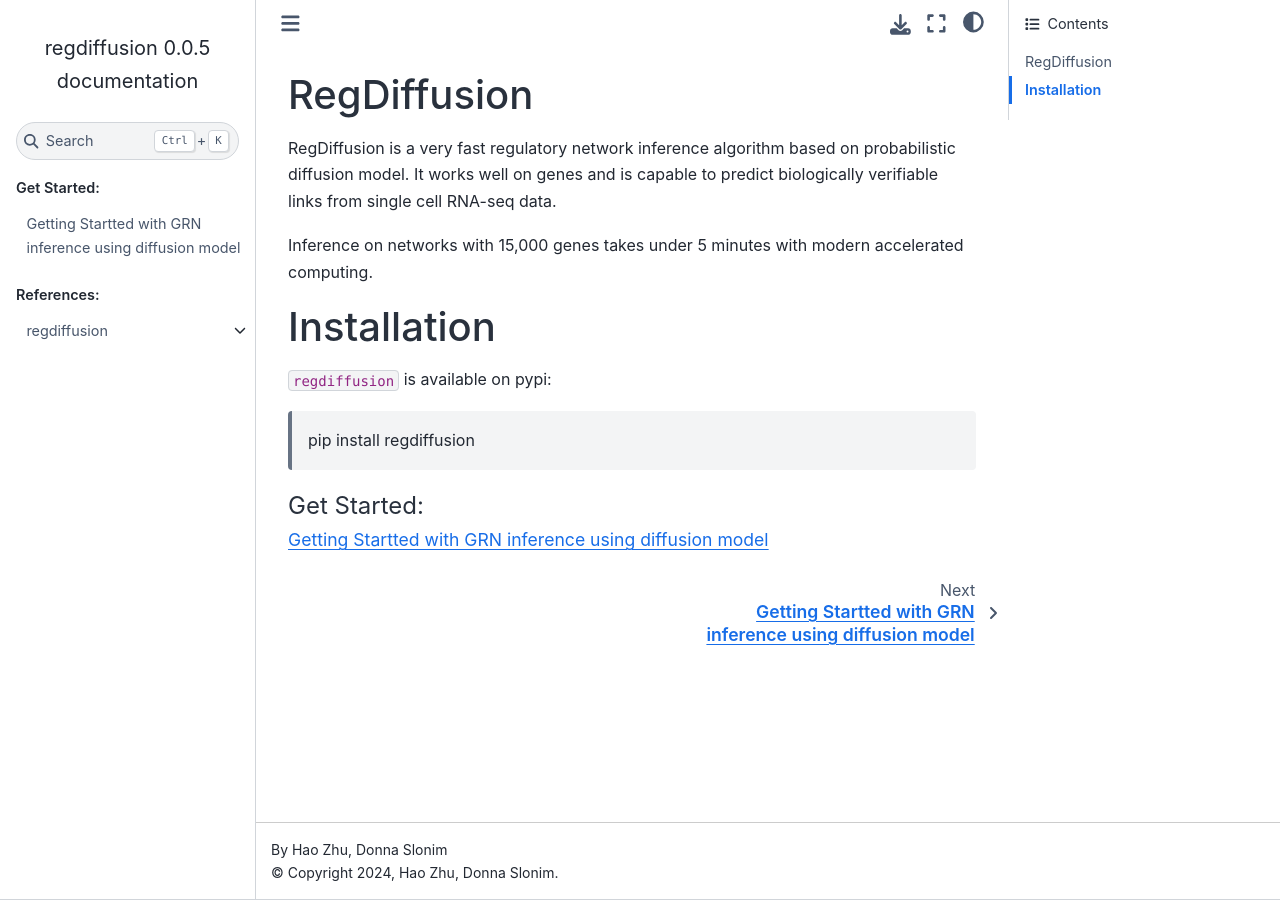
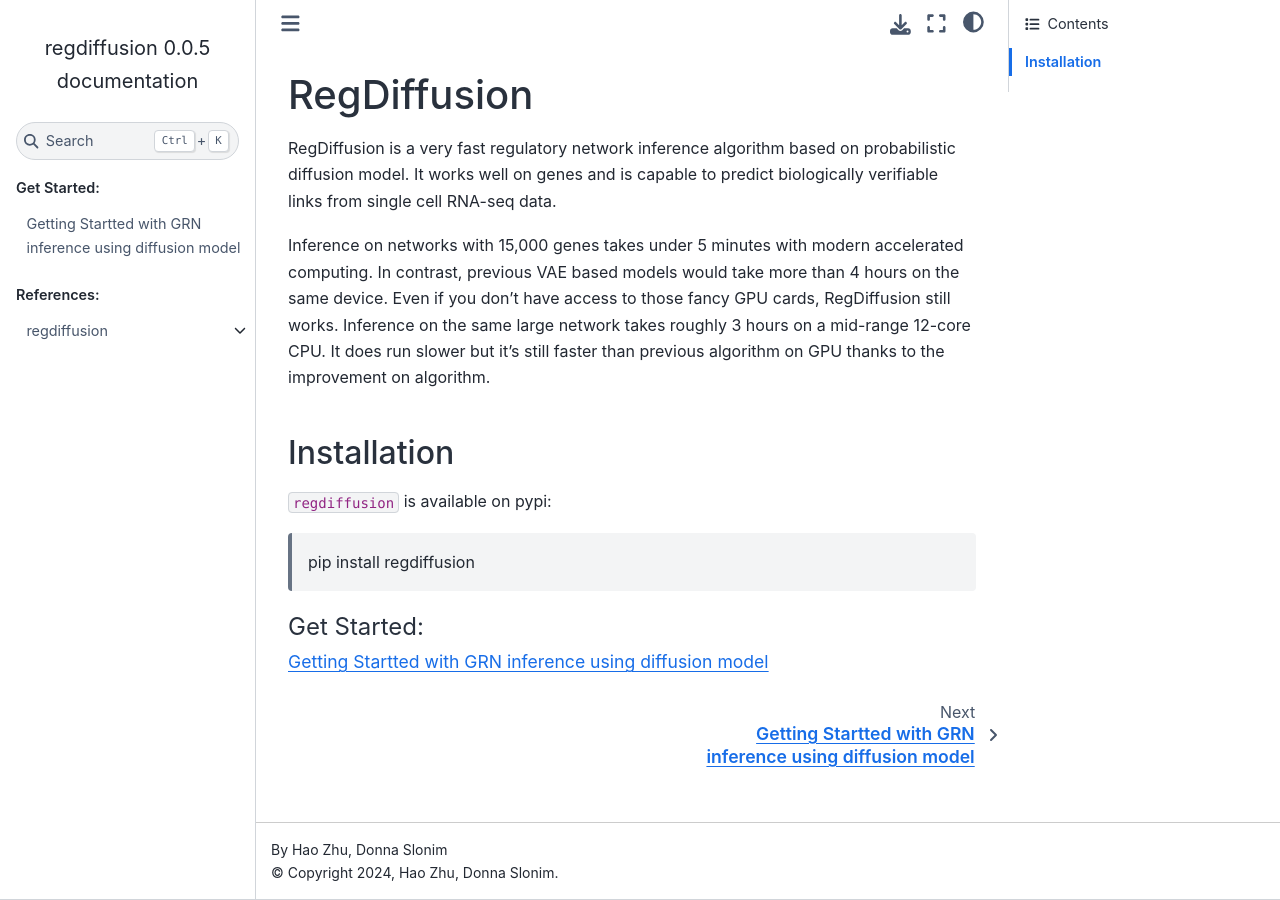
Before and after one commit to TuftsBCB/RegDiffusion, a Sphinx documentation site: the page built from docs/index.rst, in a window 1280 px wide. Built offline with Sphinx 7.4.7 and the Sphinx Book theme 1.1.4, drawn with Linux system fonts in a browser that asks for light colours.

Commit message:
update home page

```diff
--- a/docs/index.rst
+++ b/docs/index.rst
@@ -6,10 +6,15 @@ probabilistic diffusion model. It works well on genes and is capable to predict
 biologically verifiable links from single cell RNA-seq data.
 
 Inference on networks with 15,000 genes takes under 5 minutes with modern
-accelerated computing.
+accelerated computing. In contrast, previous VAE based models would take more
+than 4 hours on the same device. Even if you don't have access to those fancy
+GPU cards, RegDiffusion still works. Inference on the same large network takes
+roughly 3 hours on a mid-range 12-core CPU. It does run slower but it's still
+faster than previous algorithm on GPU thanks to the improvement on algorithm.
 
 Installation
-============
+------------
+
 ``regdiffusion`` is available on pypi:
 
     pip install regdiffusion
```
Also changed, not shown: 1 other file.
